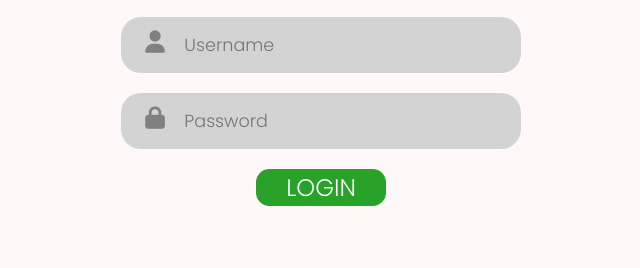
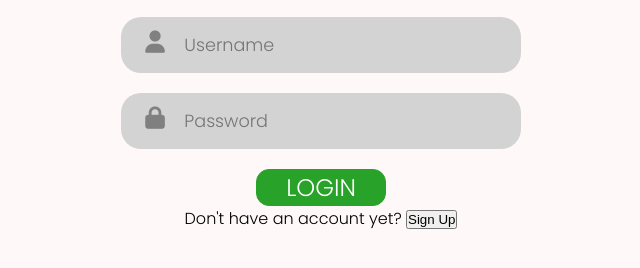
Before and after one commit to Leestan360/H_and_M_Online_Auction_Platform, a plain HTML site: page index.html in a window 1280 px wide. Shown: the part 66-334 px from the top of the page, without its empty margins (319-959 px from the left). Drawn offline with Linux system fonts and the light colour scheme.

Commit message:
Add script.js file

```diff
--- a/index.html
+++ b/index.html
@@ -24,6 +24,9 @@
                     </div>
                     <div class="login">
                         <input type="submit" class="submitBtn" value="Login"/>
+                    </div>
+                    <div>
+                        <p>Don't have an account yet? <button id="sign-up-btn">Sign Up</button></p>
                     </div>
                 </form>
             </div>
```
Also changed, not shown: assets/js/script.js (added).
